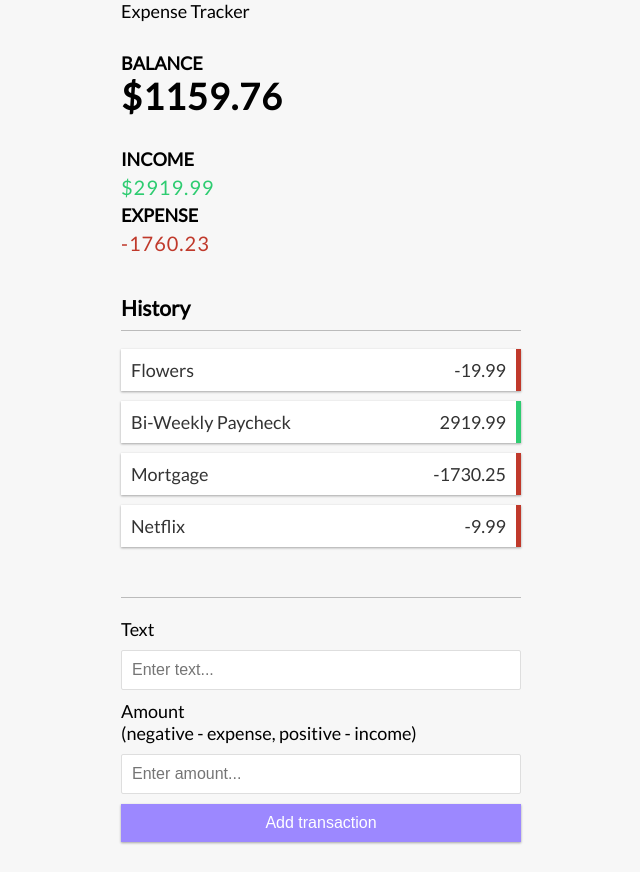
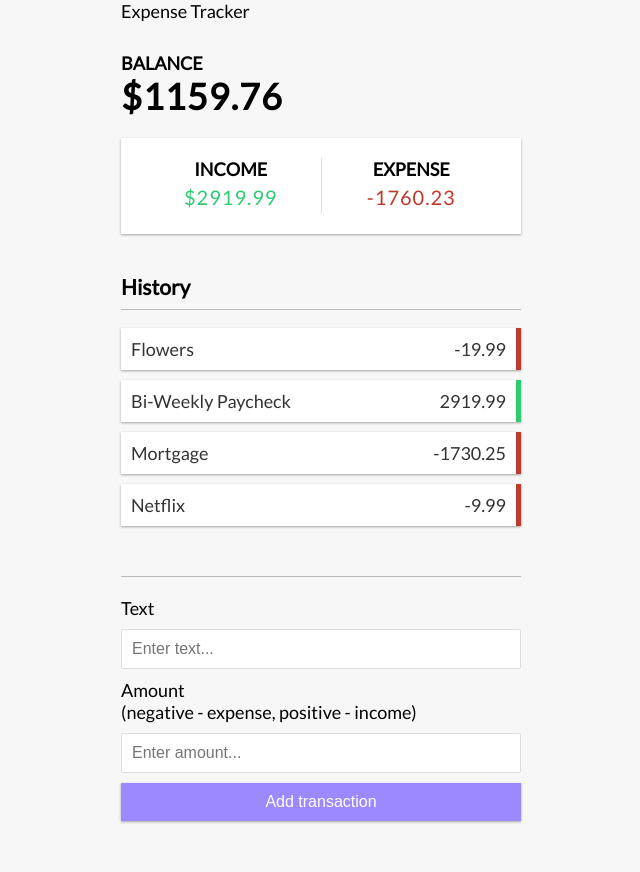
Before and after one commit to dannywo/vue-expense-tracker, a Vue app: page / in a window 1280 px wide. Shown: the whole page, without its empty margins (319-959 px from the left). After the commit the page ends 851 px from the top, so only its background shows below. Built offline with nearby package versions, Linux system fonts and the light colour scheme.

Commit message:
Fix type for class name

```diff
--- a/src/components/IncomeExpenses.vue
+++ b/src/components/IncomeExpenses.vue
@@ -1,5 +1,5 @@
 <template>
-    <div class="inc-exp container">
+    <div class="inc-exp-container">
         <div>
             <h4>Income</h4>
             <p id="money-plus" class="money plus">${{ income }}</p>
```
